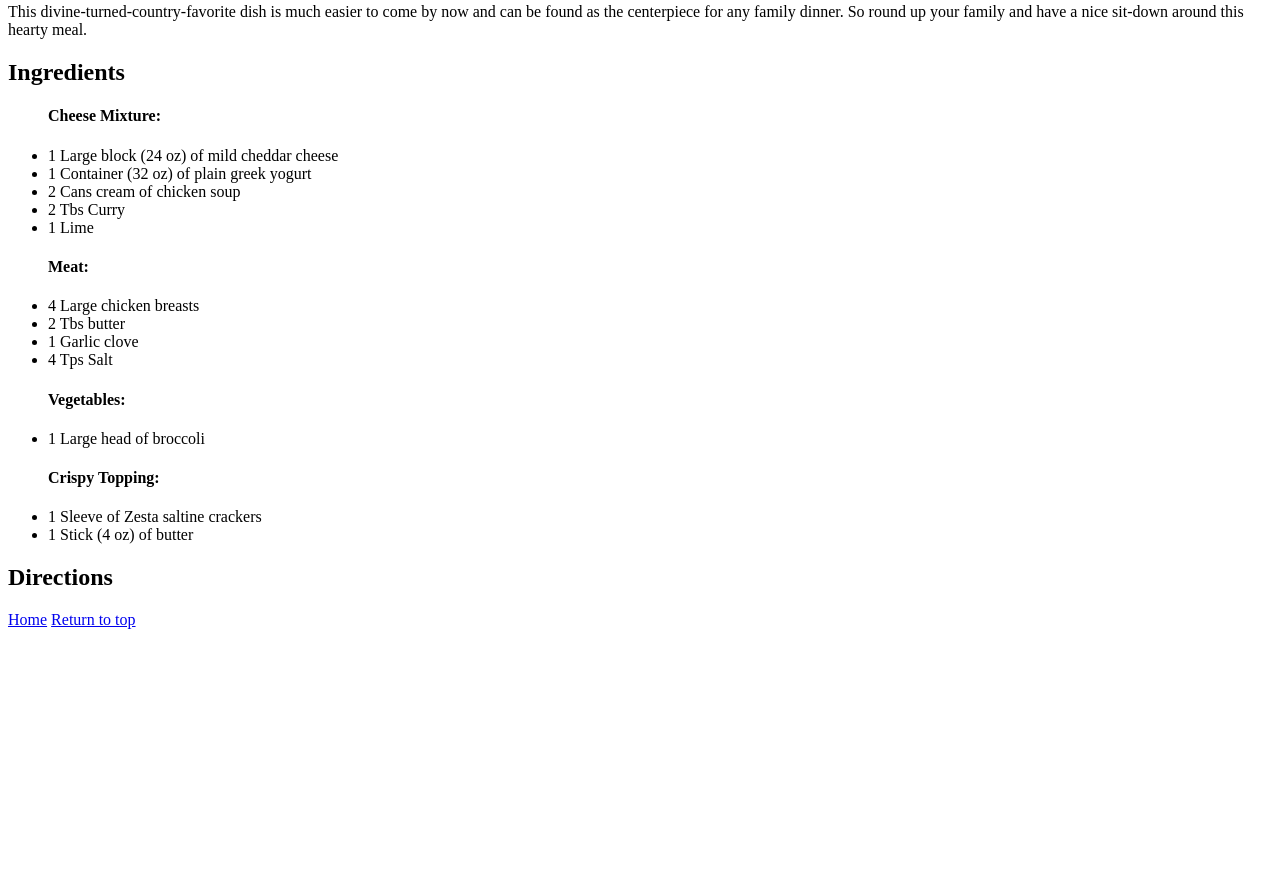
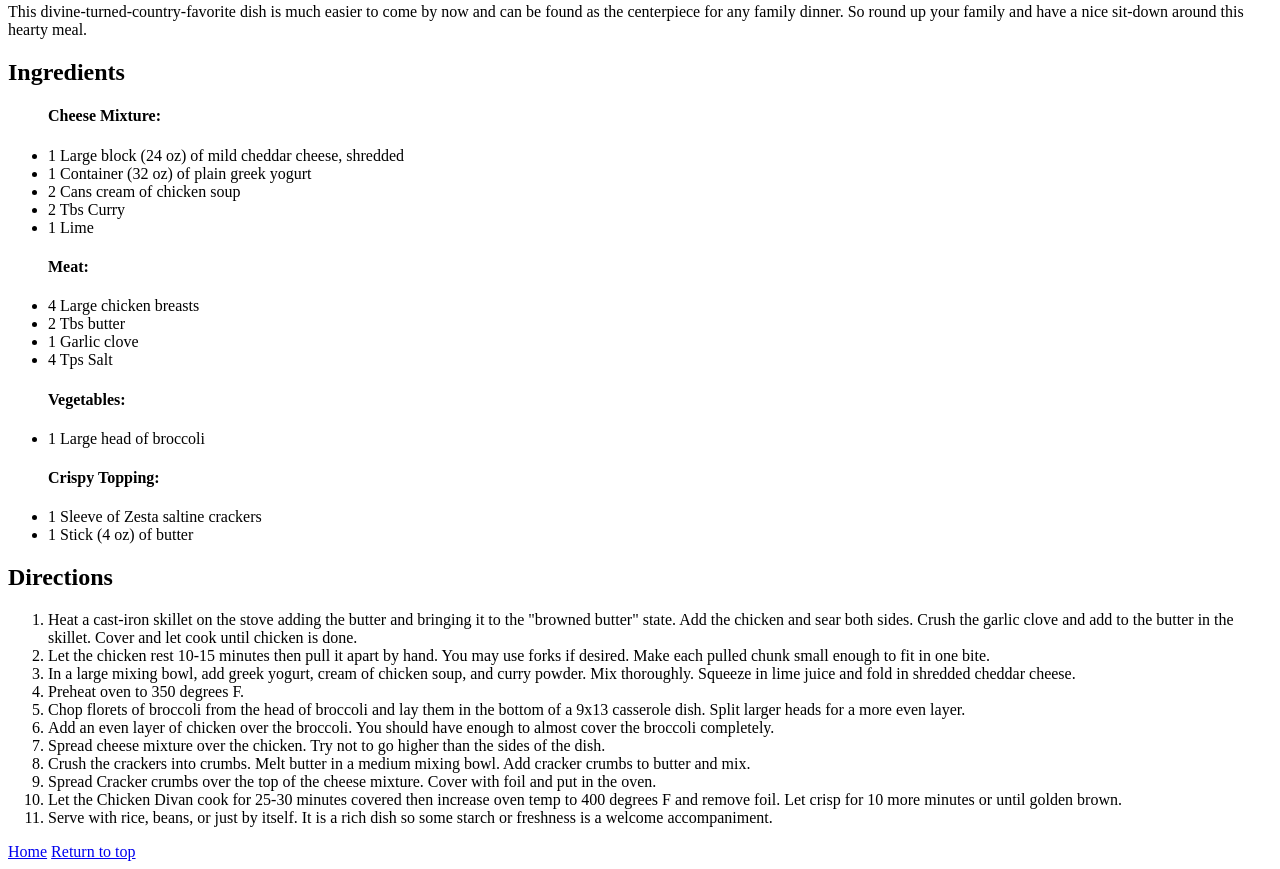
Before and after one commit to Laazarwolf/odin-recipes, a plain HTML site: page recipes/chickendivan.html in a window 1280 px wide. Shown: the part 618-1487 px from the top of the page. Before the commit the page ends 1255 px from the top, so only its background shows below. Drawn offline with Linux system fonts and the light colour scheme.

Commit message:
Add directions to chickendivan.html

```diff
--- a/recipes/chickendivan.html
+++ b/recipes/chickendivan.html
@@ -26,7 +26,7 @@
     <h2>Ingredients</h2>
     <ul>
         <h4>Cheese Mixture:</h4>
-        <li>1 Large block (24 oz) of mild cheddar cheese</li>
+        <li>1 Large block (24 oz) of mild cheddar cheese, shredded</li>
         <li>1 Container (32 oz) of plain greek yogurt</li>
         <li>2 Cans cream of chicken soup</li>
         <li>2 Tbs Curry</li>
@@ -48,6 +48,33 @@
     </ul>
 
     <h2>Directions</h2>
+    <ol>
+        <li>Heat a cast-iron skillet on the stove adding the butter and bringing it to the "browned butter" state.
+            Add the chicken and sear both sides.
+            Crush the garlic clove and add to the butter in the skillet.  Cover and
+            let cook until chicken is done.</li>
+
+        <li>Let the chicken rest 10-15 minutes then pull it apart by hand.  You may use forks if desired.  Make each pulled chunk small enough to fit in one bite.</li>
+
+        <li>In a large mixing bowl, add greek yogurt, cream of chicken soup, and curry powder. Mix thoroughly. Squeeze in lime juice and fold in shredded cheddar cheese.</li>
+
+        <li>Preheat oven to 350 degrees F.</li>
+
+        <li>Chop florets of broccoli from the head of broccoli and lay them in the bottom of a 9x13 casserole dish.  Split larger heads for a more even layer.</li>
+
+        <li>Add an even layer of chicken over the broccoli.  You should have enough to almost cover the broccoli completely.</li>
+
+        <li>Spread cheese mixture over the chicken.  Try not to go higher than the sides of the dish.</li>
+
+        <li>Crush the crackers into crumbs.  Melt butter in a medium mixing bowl.  Add cracker crumbs to butter and mix.</li>
+
+        <li>Spread Cracker crumbs over the top of the cheese mixture.  Cover with foil and put in the oven.</li>
+
+        <li>Let the Chicken Divan cook for 25-30 minutes covered then increase oven temp to 400 degrees F and remove foil. Let crisp for 10 more minutes or until golden brown.</li>
+
+        <li>Serve with rice, beans, or just by itself.  It is a rich dish so some starch or freshness is a welcome accompaniment.</li>
+
+    </ol>
 
     <a href="../index.html">Home</a>
 
```
